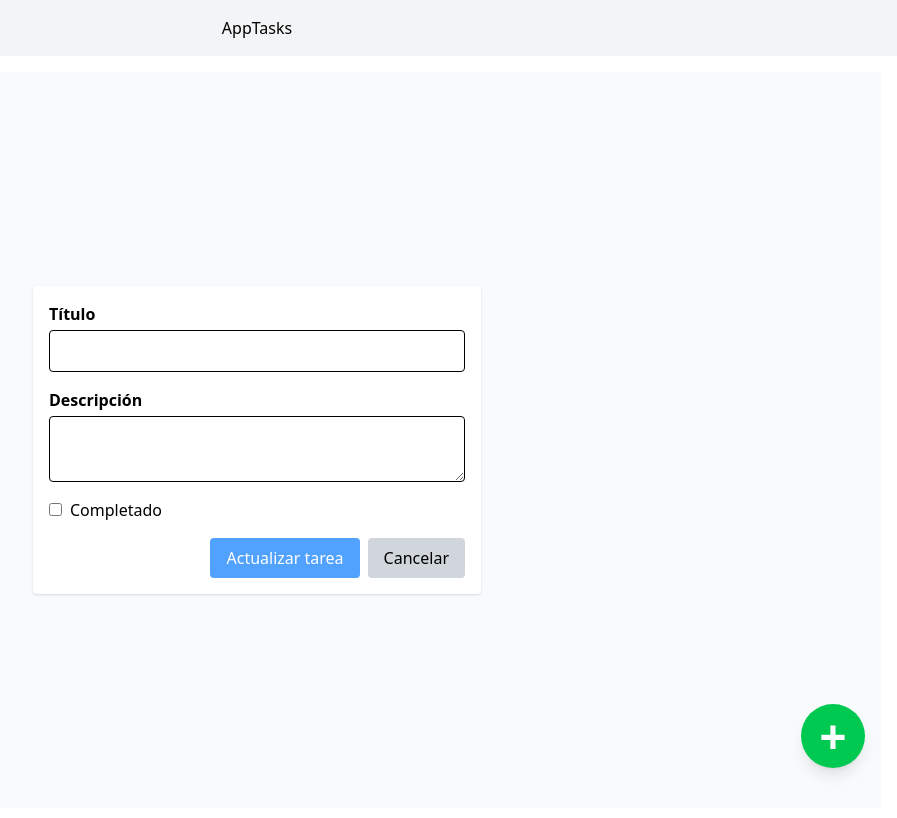
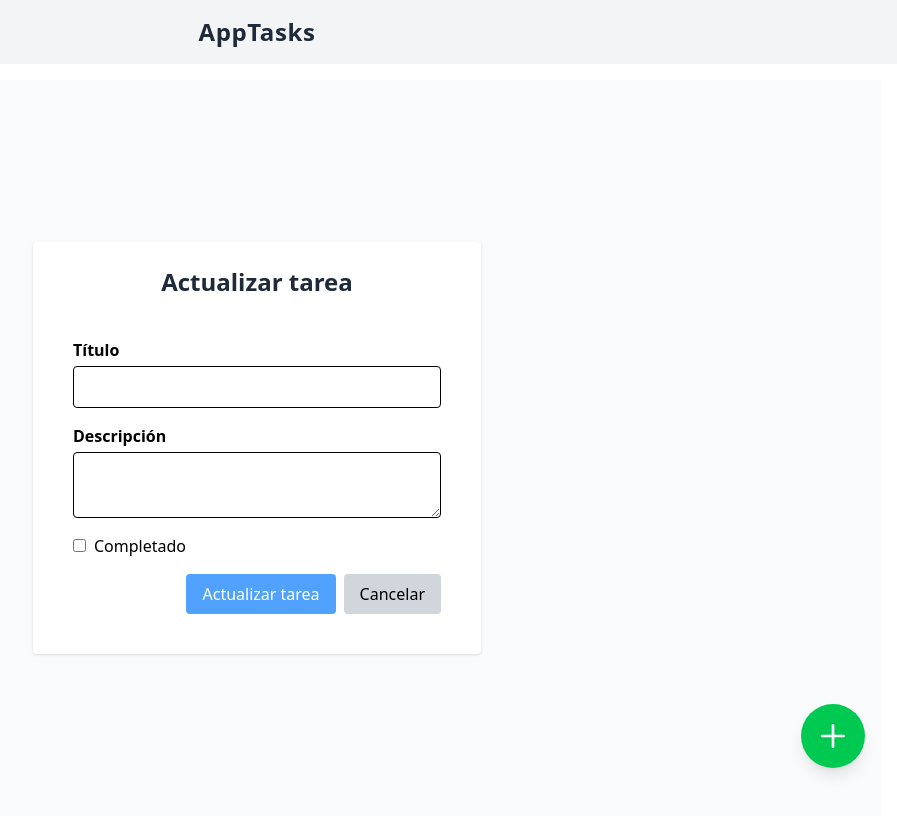
Before and after one commit to AbrilSabatini/forit-task, a React (Vite) app in the folder Frontend/: page /tasks/edit/1 in a window 1280 px wide. Shown: the top 818 px of the page, without its empty margins (383-1280 px from the left). Built offline with nearby package versions, Linux system fonts and the light colour scheme; no server answers.

Commit message:
feat: enhance task management UI and add success notifications

```diff
--- a/Frontend/src/App.tsx
+++ b/Frontend/src/App.tsx
@@ -28,7 +28,7 @@ function App() {
 
     const updated = await taskService.update(id, { completed: !tasks.find(task => task.id === id)?.completed });
     setTasks(prec => prec.map(task => task.id === id ? updated : task))
-    toast.success("Tarea completada");
+    if (updated.completed === true) { toast.success("Tarea completada") };
   };
 
   const handleAddTask = async (task: TaskFormData) => {
@@ -48,13 +48,13 @@ function App() {
   return (
     <BrowserRouter>
       <header className="p-4 bg-gray-100 flex justify-center">
-        <h2>AppTasks</h2>
+        <h2 className="text-2xl font-bold text-gray-800 tracking-wide">AppTasks</h2>
       </header>
 
       <Toaster
         position="bottom-left"
         toastOptions={{
-          className: "text-sm rounded-lg px-4 py-2",
+          className: "text-6x1 rounded-lg px-4 py-2",
           duration: 3000,
           style: {
             borderRadius: '10px',
@@ -64,7 +64,16 @@ function App() {
         }}
       />
       <Link to="/tasks/form" className="fixed bottom-6 right-6 sm:bottom-8 sm:right-8 size-12 sm:size-16 bg-green-500 flex items-center justify-center rounded-full hover:scale-110 transition-transform text-white font-bold text-3xl sm:text-5xl shadow-lg">
-        +
+        <svg
+          xmlns="http://www.w3.org/2000/svg"
+          className="w-6 h-6 sm:w-8 sm:h-8"
+          fill="none"
+          viewBox="0 0 24 24"
+          stroke="currentColor"
+          strokeWidth={2}
+        >
+          <path strokeLinecap="round" strokeLinejoin="round" d="M12 4v16m8-8H4" />
+        </svg>
       </Link>
 
       <main className="p-4">
--- a/Frontend/src/components/Task.tsx
+++ b/Frontend/src/components/Task.tsx
@@ -25,7 +25,7 @@ export const Task: React.FC<Props> = ({ task, onRemoveTask, onToggleComplete })
         <p className="truncate w-full overflow-hidden whitespace-nowrap">{task.description}</p>
       </div>
 
-      <div className="mt-2 flex justify-end gap-2">
+      <div className="mt-2 flex justify-end gap-4">
         <button
           className="text-red-500 hover:underline text-sm cursor-pointer"
           onClick={() => onRemoveTask(task.id)}
--- a/Frontend/src/components/TaskForm.tsx
+++ b/Frontend/src/components/TaskForm.tsx
@@ -39,7 +39,9 @@ export const TaskForm: React.FC<Props> = ({ tasks, onSubmit }) => {
 
   return (
     <div className="flex items-center justify-center min-h-[calc(100vh-64px)] px-4 bg-gray-50">
-      <form onSubmit={handleSubmit(handleSubmitForm)} className="p-4 space-y-4 max-w-md w-full bg-white rounded shadow">
+     <div className="max-w-md w-full bg-white p-6 rounded shadow">
+        <h2 className="text-2xl font-bold text-center mb-6 text-gray-800">{editar ? "Actualizar" : "Agregar"} tarea</h2>
+        <form onSubmit={handleSubmit(handleSubmitForm)} className="p-4 space-y-4 max-w-md w-full">
           <div>
             <label className="block font-semibold mb-1">Título</label>
             <input
@@ -92,5 +94,6 @@ export const TaskForm: React.FC<Props> = ({ tasks, onSubmit }) => {
           </div>
         </form>
       </div>
+    </div>
   );
 };
--- a/Frontend/src/components/TaskItem.tsx
+++ b/Frontend/src/components/TaskItem.tsx
@@ -27,6 +27,15 @@ const TaskItem: React.FC<Props> = ({ tasks, onRemoveTask }) => {
         onClick={() => navigate("/")}
         className="absolute top-4 left-4 sm:top-6 sm:left-6 bg-gray-200 hover:bg-gray-300 text-black px-3 py-1 rounded-full flex items-center gap-1 text-sm shadow transition cursor-pointer"
       >
+        <svg
+          className="w-4 h-4"
+          fill="none"
+          stroke="currentColor"
+          strokeWidth={2}
+          viewBox="0 0 24 24"
+        >
+          <path strokeLinecap="round" strokeLinejoin="round" d="M15 19l-7-7 7-7" />
+        </svg>
         Volver
       </button>
       <div className="bg-white p-6 rounded-xl shadow-md w-full max-w-md">
```
Lines whose indentation alone changed are shown as unchanged.
